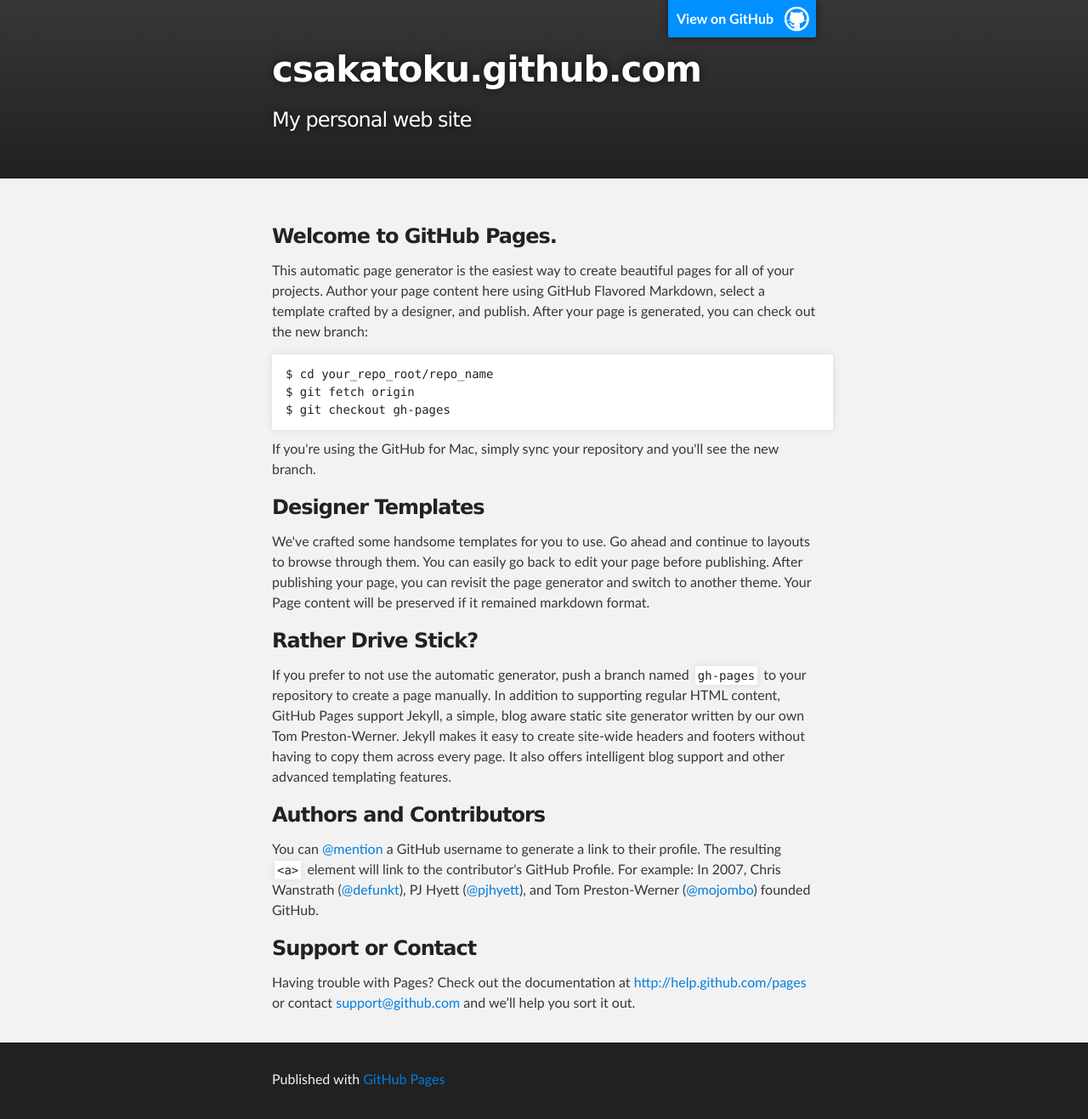
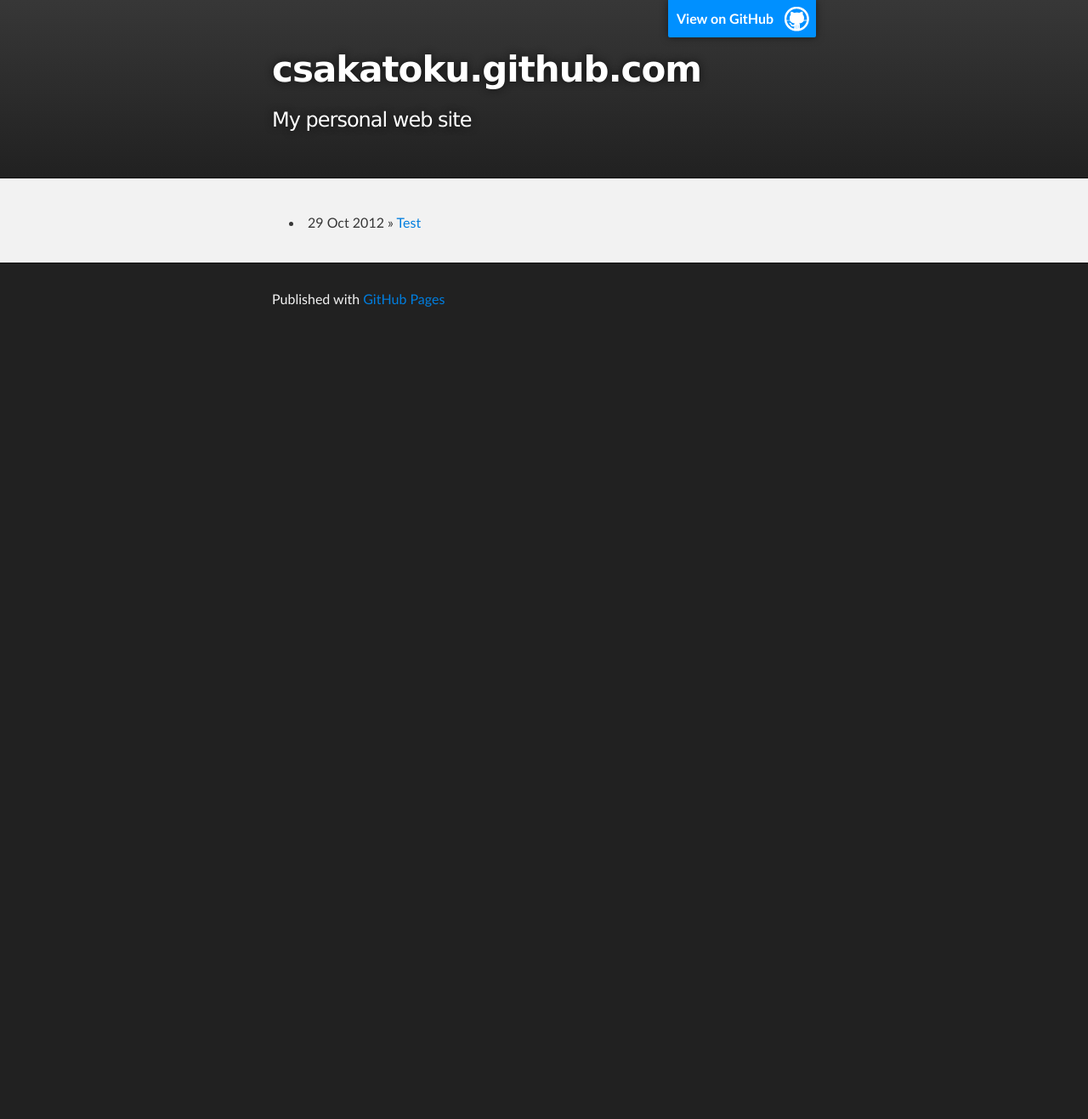
Before and after one commit to csakatoku/csakatoku.github.com, a Jekyll site: the page built from index.html, in a window 1280 px wide. Shown: the whole page at 85% size. Built offline with Jekyll 4.4.1, drawn with Linux system fonts in a browser that asks for light colours; Markdown is read by kramdown in place of the engine named in the settings; after the commit the page ends 900 px from its top, so only the background shows below that.

Commit message:
Update index page

```diff
--- a/index.html
+++ b/index.html
@@ -1,69 +1,9 @@
-<!DOCTYPE html>
-<html>
+---
+layout: default
+---
 
-  <head>
-    <meta charset='utf-8' />
-    <meta http-equiv="X-UA-Compatible" content="chrome=1" />
-    <meta name="description" content="csakatoku.github.com : My personal web site" />
-
-    <link rel="stylesheet" type="text/css" media="screen" href="stylesheets/stylesheet.css">
-
-    <title>csakatoku.github.com</title>
-  </head>
-
-  <body>
-
-    <!-- HEADER -->
-    <div id="header_wrap" class="outer">
-        <header class="inner">
-          <a id="forkme_banner" href="https://github.com/csakatoku">View on GitHub</a>
-
-          <h1 id="project_title">csakatoku.github.com</h1>
-          <h2 id="project_tagline">My personal web site</h2>
-
-        </header>
-    </div>
-
-    <!-- MAIN CONTENT -->
-    <div id="main_content_wrap" class="outer">
-      <section id="main_content" class="inner">
-        <h3>Welcome to GitHub Pages.</h3>
-
-<p>This automatic page generator is the easiest way to create beautiful pages for all of your projects. Author your page content here using GitHub Flavored Markdown, select a template crafted by a designer, and publish. After your page is generated, you can check out the new branch:</p>
-
-<pre><code>$ cd your_repo_root/repo_name
-$ git fetch origin
-$ git checkout gh-pages
-</code></pre>
-
-<p>If you're using the GitHub for Mac, simply sync your repository and you'll see the new branch.</p>
-
-<h3>Designer Templates</h3>
-
-<p>We've crafted some handsome templates for you to use. Go ahead and continue to layouts to browse through them. You can easily go back to edit your page before publishing. After publishing your page, you can revisit the page generator and switch to another theme. Your Page content will be preserved if it remained markdown format.</p>
-
-<h3>Rather Drive Stick?</h3>
-
-<p>If you prefer to not use the automatic generator, push a branch named <code>gh-pages</code> to your repository to create a page manually. In addition to supporting regular HTML content, GitHub Pages support Jekyll, a simple, blog aware static site generator written by our own Tom Preston-Werner. Jekyll makes it easy to create site-wide headers and footers without having to copy them across every page. It also offers intelligent blog support and other advanced templating features.</p>
-
-<h3>Authors and Contributors</h3>
-
-<p>You can <a href="https://github.com/blog/821" class="user-mention">@mention</a> a GitHub username to generate a link to their profile. The resulting <code>&lt;a&gt;</code> element will link to the contributor's GitHub Profile. For example: In 2007, Chris Wanstrath (<a href="https://github.com/defunkt" class="user-mention">@defunkt</a>), PJ Hyett (<a href="https://github.com/pjhyett" class="user-mention">@pjhyett</a>), and Tom Preston-Werner (<a href="https://github.com/mojombo" class="user-mention">@mojombo</a>) founded GitHub.</p>
-
-<h3>Support or Contact</h3>
-
-<p>Having trouble with Pages? Check out the documentation at <a href="http://help.github.com/pages">http://help.github.com/pages</a> or contact <a href="mailto:support@github.com">support@github.com</a> and we’ll help you sort it out.</p>
-      </section>
-    </div>
-
-    <!-- FOOTER  -->
-    <div id="footer_wrap" class="outer">
-      <footer class="inner">
-        <p>Published with <a href="http://pages.github.com">GitHub Pages</a></p>
-      </footer>
-    </div>
-
-
-
-  </body>
-</html>
+<ul>
+{% for post in site.posts %}
+  <li><span>{{ post.date | date_to_string }}</span> &raquo; <a href="{{ post.url }}">{{ post.title }}</a></li>
+{% endfor %}
+</ul>
```
